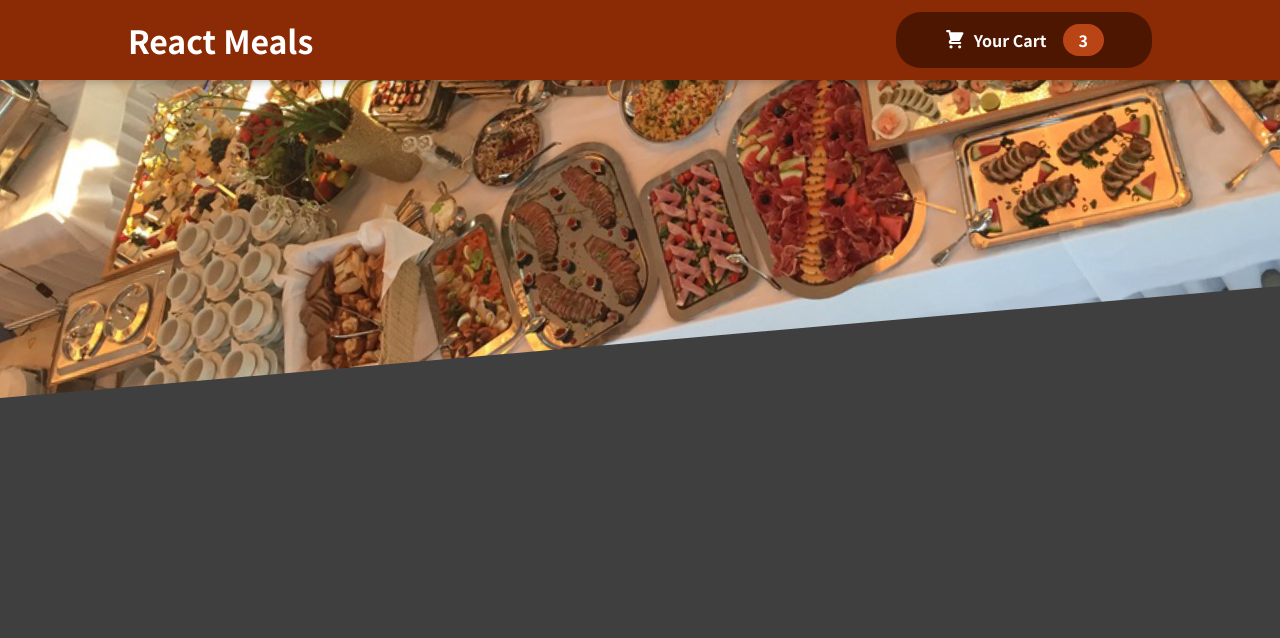
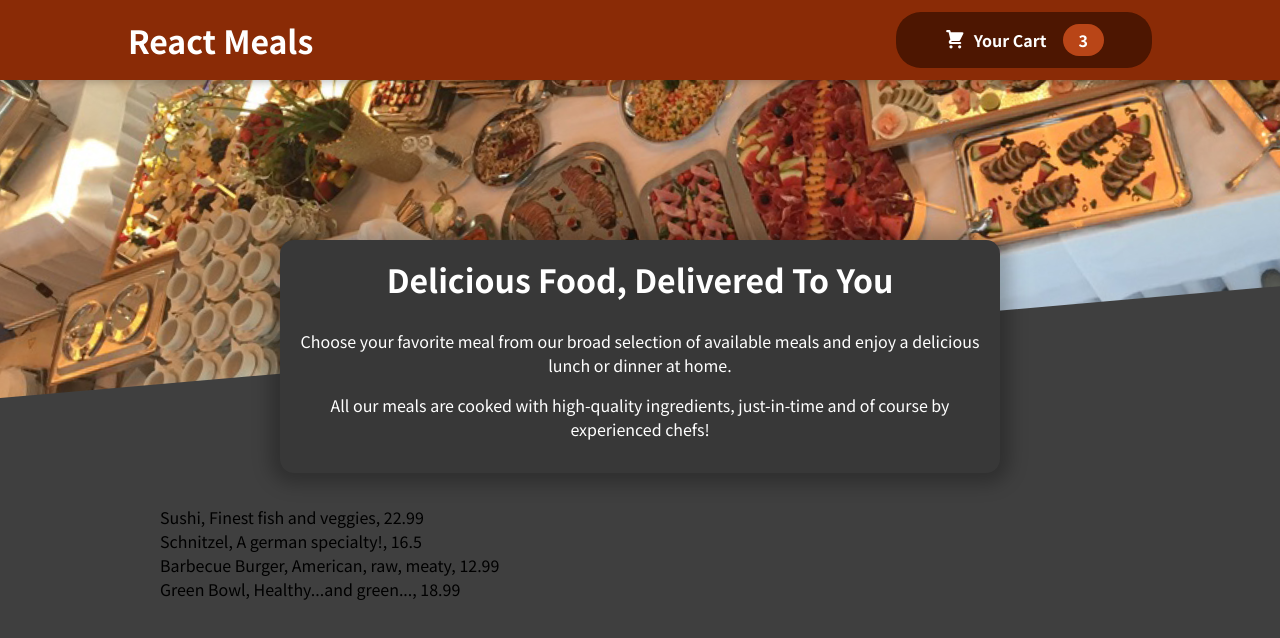
Before and after one commit to dan-nitu/food-order-app, a JavaScript app: page / in a window 1280 px wide. Shown: the top 638 px of the page. Built offline with nearby package versions, Linux system fonts and the light colour scheme.

Commit message:
meals, meals summary, available meals

```diff
--- a/src/App.js
+++ b/src/App.js
@@ -1,9 +1,14 @@
 import Header from './components/Layout/Header';
+import Meals from './components/Meals/Meals';
 
 function App() {
   return (
     <>
       <Header />
+
+      <main>
+        <Meals />
+      </main>
     </>
   );
 }
--- /dev/null
+++ b/src/components/Meals/AvailableMeals.js
@@ -0,0 +1,43 @@
+import classes from './AvailableMeals.module.css';
+
+const DUMMY_MEALS = [
+  {
+    id: 'm1',
+    name: 'Sushi',
+    description: 'Finest fish and veggies',
+    price: 22.99,
+  },
+  {
+    id: 'm2',
+    name: 'Schnitzel',
+    description: 'A german specialty!',
+    price: 16.5,
+  },
+  {
+    id: 'm3',
+    name: 'Barbecue Burger',
+    description: 'American, raw, meaty',
+    price: 12.99,
+  },
+  {
+    id: 'm4',
+    name: 'Green Bowl',
+    description: 'Healthy...and green...',
+    price: 18.99,
+  },
+];
+
+const AvailableMeals = () => {
+  const mealsList = DUMMY_MEALS.map((meal) => (
+    <li>
+      {meal.name}, {meal.description}, {meal.price}
+    </li>
+  ));
+
+  return (
+    <section className={classes.meals}>
+      <ul>{mealsList}</ul>
+    </section>
+  );
+};
+export default AvailableMeals;
--- /dev/null
+++ b/src/components/Meals/Meals.js
@@ -0,0 +1,12 @@
+import MealsSummary from './MealsSummary';
+import AvailableMeals from './AvailableMeals';
+
+const Meals = () => {
+  return (
+    <>
+      <MealsSummary />
+      <AvailableMeals />
+    </>
+  );
+};
+export default Meals;
```
Also changed, not shown: src/components/Meals/AvailableMeals.module.css (renamed from src/AvailableMeals.module.css), src/components/Meals/MealsSummary.js (renamed from src/MealsSummary.js), src/components/Meals/MealsSummary.module.css (renamed from src/MealsSummary.module.css).
